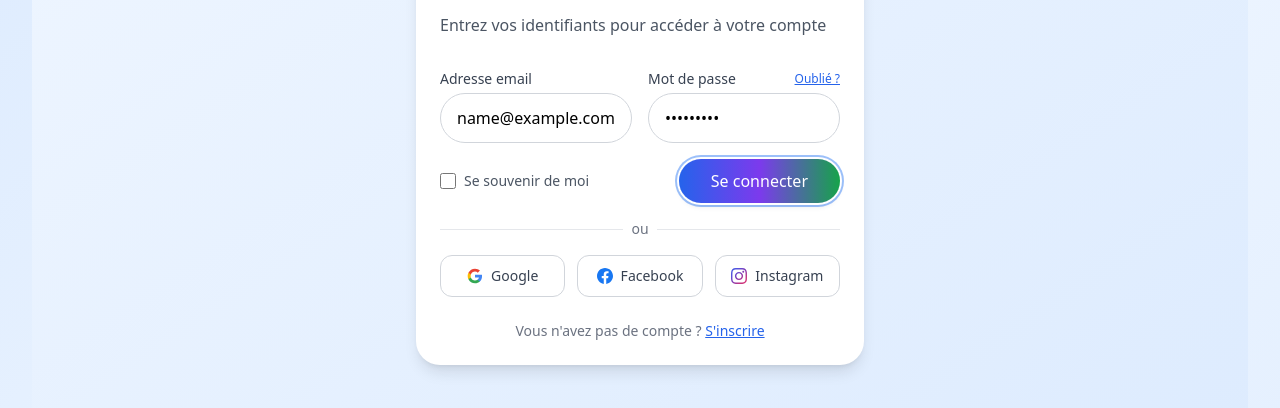
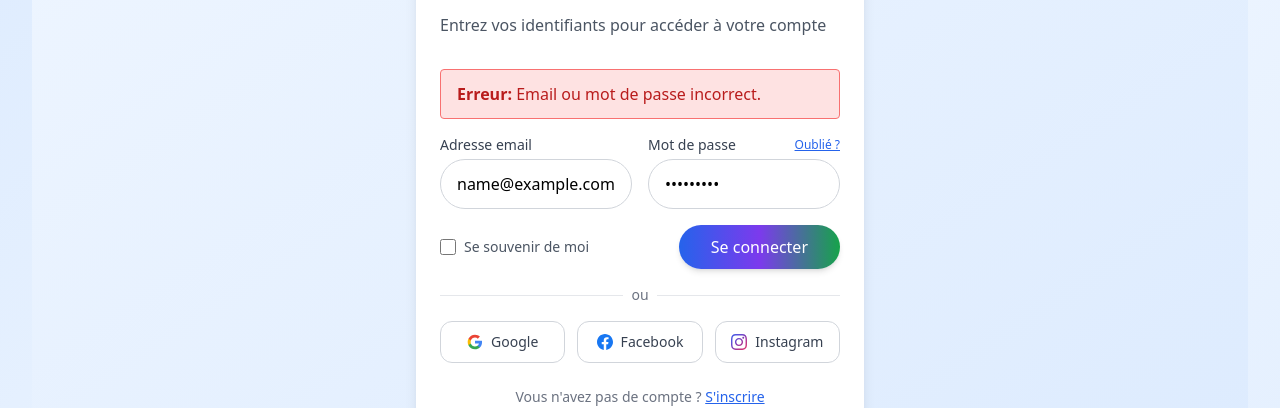
Before and after one commit to mpigajesse/EVIMERIA, a React (Vite) app in the folder frontend/: page /login in a window 1280 px wide. Both pictures are taken after typing "name@example.com", "Sample123" into the empty fields and a click on the button "Se connecter". Shown: the part 339-747 px from the top of the page. Built offline with nearby package versions, Linux system fonts and the light colour scheme; no server answers.

Commit message:
Add login API integration to LoginPage
Implemented the loginUser API call and integrated it into the LoginPage. The page now handles authentication, displays error messages, manages loading state, and stores tokens in localStorage upon successful login.

```diff
--- a/frontend/src/api/products/index.ts
+++ b/frontend/src/api/products/index.ts
@@ -207,3 +207,15 @@ export const registerUser = async (userData: any) => {
     throw new ApiError('Une erreur inconnue est survenue');
   }
 };
+
+export const loginUser = async (credentials: any) => {
+  try {
+    const response = await api.post('/token/', credentials);
+    return response.data;
+  } catch (error) {
+    if (axios.isAxiosError(error)) {
+      throw new ApiError('Erreur lors de la connexion', error.response?.data);
+    }
+    throw new ApiError('Une erreur inconnue est survenue');
+  }
+};
--- a/frontend/src/pages/LoginPage.tsx
+++ b/frontend/src/pages/LoginPage.tsx
@@ -1,18 +1,46 @@
 import { useState } from 'react';
-import { Link } from 'react-router-dom';
+import { Link, useNavigate } from 'react-router-dom';
 import { motion } from 'framer-motion';
 import { components, typography, animations } from '../utils/designSystem';
 import { Card, Button, Badge, SectionTitle } from '../components/ui';
+import { loginUser, ApiError } from '../api/products';
 
 const LoginPage = () => {
+  const navigate = useNavigate();
   const [email, setEmail] = useState('');
   const [password, setPassword] = useState('');
   const [rememberMe, setRememberMe] = useState(false);
+  const [error, setError] = useState<string | null>(null);
+  const [isLoading, setIsLoading] = useState(false);
 
-  const handleSubmit = (e: React.FormEvent) => {
+  const handleSubmit = async (e: React.FormEvent) => {
     e.preventDefault();
-    // Ici, on enverrait les informations au backend pour l'authentification
-    console.log('Tentative de connexion avec:', { email, password, rememberMe });
+    setError(null);
+    setIsLoading(true);
+
+    try {
+      const data = await loginUser({ email, password });
+      // Stocker les tokens. Le localStorage est simple, mais pour une meilleure sécurité
+      // en production, considérer des cookies httpOnly.
+      localStorage.setItem('accessToken', data.access);
+      localStorage.setItem('refreshToken', data.refresh);
+
+      // Rediriger vers la page d'accueil ou le tableau de bord
+      navigate('/');
+
+    } catch (err) {
+      let errorMessage = 'Email ou mot de passe incorrect.';
+      if (err instanceof ApiError) {
+        // Personnaliser le message si l'API renvoie des détails spécifiques
+        if (err.details && err.details.detail) {
+          errorMessage = err.details.detail;
+        }
+      }
+      setError(errorMessage);
+      console.error('Erreur de connexion:', err);
+    } finally {
+      setIsLoading(false);
+    }
   };
 
   return (
@@ -54,6 +82,13 @@ const LoginPage = () => {
               variants={animations.fadeInUp}
               transition={{ delay: 0.1 }}
             >
+              {error && (
+                <div className="bg-red-100 border border-red-400 text-red-700 px-4 py-3 rounded relative" role="alert">
+                  <strong className="font-bold">Erreur: </strong>
+                  <span className="block sm:inline">{error}</span>
+                </div>
+              )}
+
               <div className="grid grid-cols-1 md:grid-cols-2 gap-4">
                 <div>
                   <label htmlFor="email" className={`block text-sm font-medium ${typography.body.medium} mb-1`}>
@@ -120,8 +155,9 @@ const LoginPage = () => {
                     variant="primary"
                     className="px-8 py-2.5 bg-gradient-to-r from-blue-600 via-violet-600 to-green-600 !text-white hover:from-blue-700 hover:via-violet-700 hover:to-green-700"
                     type="submit"
+                    disabled={isLoading}
                   >
-                    Se connecter
+                    {isLoading ? 'Connexion...' : 'Se connecter'}
                   </Button>
                 </motion.div>
               </div>
```
